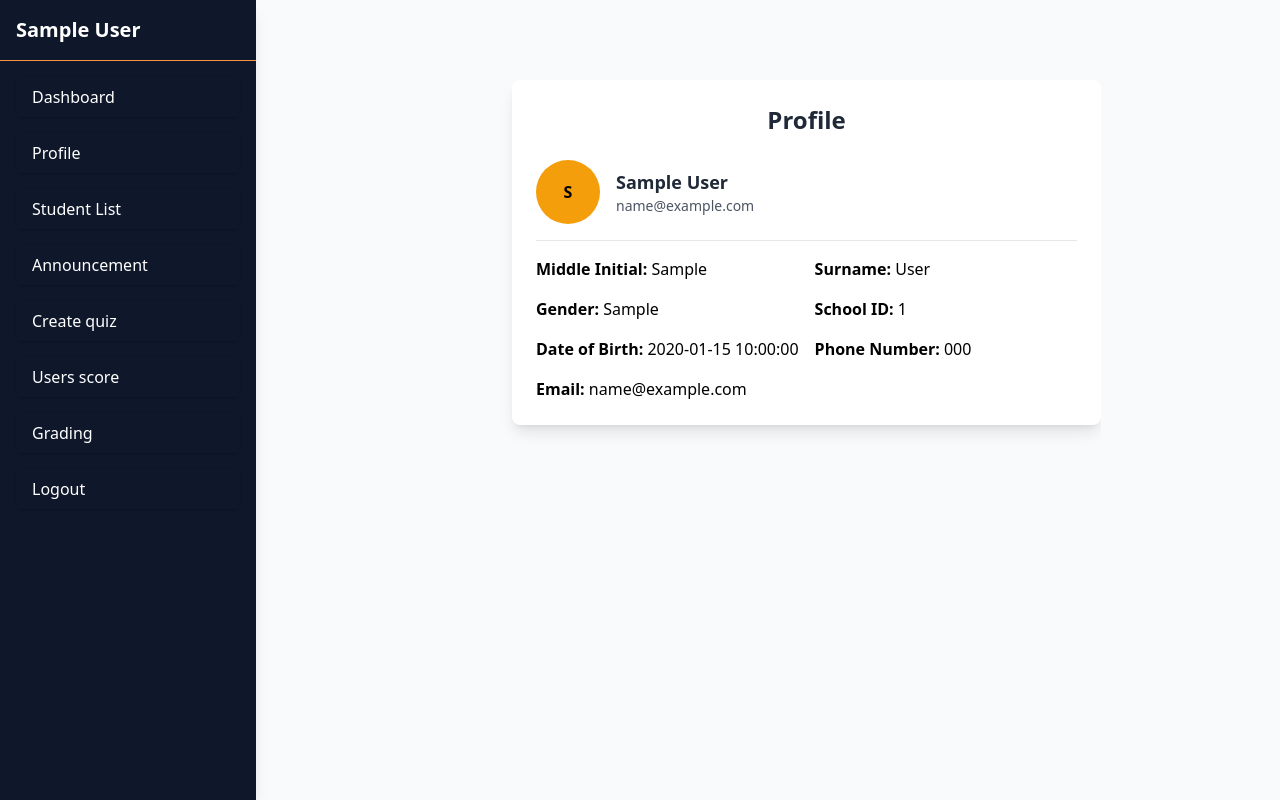
After one commit to root-19/student-portal, a PHP site: page /Views/teacher/profile.php in a window 1280 px wide. The commit adds this page. Run offline with PHP 8.4, Linux system fonts and the light colour scheme; the visitor is signed in with stand-in values (Sample User, id 1); tables that the repository leaves empty or names only in its code hold one stand-in row (values such as "Sample post"); data that the repository does not hold is empty; some libraries are stand-ins or nearby versions.

Commit message:
pushtangina

```diff
--- a/App/Model/paymongo.php
+++ b/App/Model/paymongo.php
@@ -22,13 +22,13 @@ if ($fee <= 0) {
 }
 
 // PayMongo API Configuration
-$paymongo_api_key = $_ENV['PAYMONGO_API_KEY']; // ✅ Get API key from .env
+$paymongo_api_key = $_ENV['PAYMONGO_API_KEY'];
 
 $api_url = 'https://api.paymongo.com/v1/links';
 $data = [
     'data' => [
         'attributes' => [
-            'amount' => $fee * 100,
+            'amount' => $fee * 100, //conert to cent
             'currency' => 'PHP',
             'description' => "Enrollment Fee for User ID $user_id",
             'redirect' => [
--- a/App/Views/admin/enrolliest.php
+++ b/App/Views/admin/enrolliest.php
@@ -47,7 +47,7 @@ $stmt->execute();
                             <form method="POST" action="update_enrollment.php">
                                 <input type="hidden" name="enrollment_id" value="<?= htmlspecialchars($row['id']) ?>">
                                 <button type="submit" name="approve" class="px-4 py-2 bg-green-500 text-white rounded-lg hover:bg-green-600">Approve</button>
-                                <button type="submit" name="reject" class="px-4 py-2 bg-red-500 text-white rounded-lg hover:bg-red-600">Reject</button>
+                                <!-- <button type="submit" name="reject" class="px-4 py-2 bg-red-500 text-white rounded-lg hover:bg-red-600">Reject</button> -->
                             </form>
                         <?php endif; ?>
                     </td>
--- a/App/Views/teacher/create_quiz.php
+++ b/App/Views/teacher/create_quiz.php
@@ -6,7 +6,7 @@
         <div class="bg-white p-10 rounded-lg shadow-md h-full overflow-y-auto max-w-4xl mx-auto mr-60">
             <form id="quizForm" action="../../Model/save_quiz.php" method="POST" class="space-y-4">
                 <!-- Quiz Title -->
-                <div>
+                <div class="text-black">
                     <label for="quizTitle" class="block text-lg font-medium text-gray-700">Quiz Title</label>
                     <input
                         type="text"
@@ -19,7 +19,7 @@
                 </div>
 
                 <!-- Questions Section -->
-                <div id="questionsContainer" class="space-y-4">
+                <div id="questionsContainer" class="space-y-4 text-black">
                     <div class="questionItem">
                         <label class="block text-lg font-medium text-gray-700">Question 1</label>
                         <input
--- a/App/Views/teacher/layout/sidebar.php
+++ b/App/Views/teacher/layout/sidebar.php
@@ -1,6 +1,8 @@
 <?php
-require_once "../../Controller/Middleware.php";
-Middleware::auth('teacher');
+// Start session if not already started
+if (session_status() == PHP_SESSION_NONE) {
+  session_start();
+}
 ?>
 <!DOCTYPE html>
 <html lang="en">
@@ -35,7 +37,7 @@ Middleware::auth('teacher');
             </a>
           </li>
           <li>
-            <a href="#" class="block px-4 py-2 rounded-md hover:bg-gray-700 hover:text-orange-400 transition-all duration-300 transform hover:scale-105 shadow hover:shadow-lg">
+            <a href="profile.php" class="block px-4 py-2 rounded-md hover:bg-gray-700 hover:text-orange-400 transition-all duration-300 transform hover:scale-105 shadow hover:shadow-lg">
               Profile
             </a>
           </li>
--- /dev/null
+++ b/App/Views/teacher/profile.php
@@ -0,0 +1,48 @@
+<?php
+
+if (session_status() == PHP_SESSION_NONE) {
+    session_start();
+}
+
+require_once '../../Model/studentProfile.php';
+require_once '../../Database/Database.php';
+
+if (!isset($_SESSION['user_id'])) {
+    // die("User not logged in.");
+}
+
+$userId = (int) $_SESSION['user_id'];
+
+$profileModel = new studentProfile();
+$db = (new Database())->connect();
+$user = $profileModel->getUserById($userId);
+
+if (!$user) {
+    die("User not found.");
+}
+?>
+
+<?php include "./layout/sidebar.php"; ?>
+<div class="bg-white   mt-20 rounded-lg shadow-lg p-6 w-full h-15 max-w-2xl">
+        <h1 class="text-2xl font-bold text-center text-gray-800 mb-6 text-black">Profile</h1>
+
+<div id="profileView" class="space-y-4">
+            <div class="flex items-center space-x-4">
+                <div class="w-16 h-16 bg-amber-500 text-black rounded-full flex items-center justify-center font-bold">
+                    <?= strtoupper(substr($user['name'] ?? 'U', 0, 1)) ?>
+                </div>
+                <div class="flex-1">
+                    <h2 class="text-lg font-semibold text-gray-800"><?= htmlspecialchars($user['name'] ?? 'N/A') ?></h2>
+                    <p class="text-sm text-gray-600"><?= htmlspecialchars($user['email'] ?? 'N/A') ?></p>
+                </div>
+            </div>
+            <hr class="border-gray-200 my-4">
+            <div class="grid grid-cols-1 sm:grid-cols-2 gap-4 text-black">
+            <div><strong>Middle Initial:</strong> <?= htmlspecialchars($user['middle_initial'] ?? 'N/A') ?></div>
+            <div><strong>Surname:</strong> <?= htmlspecialchars($user['surname'] ?? 'N/A') ?></div>
+            <div><strong>Gender:</strong> <?= htmlspecialchars($user['gender'] ?? 'N/A') ?></div>
+            <div><strong>School ID:</strong> <?= htmlspecialchars($user['school_id'] ?? 'N/A') ?></div>
+            <div><strong>Date of Birth:</strong> <?= htmlspecialchars($user['date_of_birth'] ?? 'N/A') ?></div>
+            <div><strong>Phone Number:</strong> <?= htmlspecialchars($user['phone_number'] ?? 'N/A') ?></div>
+            <div><strong>Email:</strong> <?= htmlspecialchars($user['email'] ?? 'N/A') ?></div>
+            </div>
```
Also changed, not shown: App/Model/TeacherProfile.php (added, +21 -0 lines), App/Views/user/grading.php (line endings or trailing spaces).
